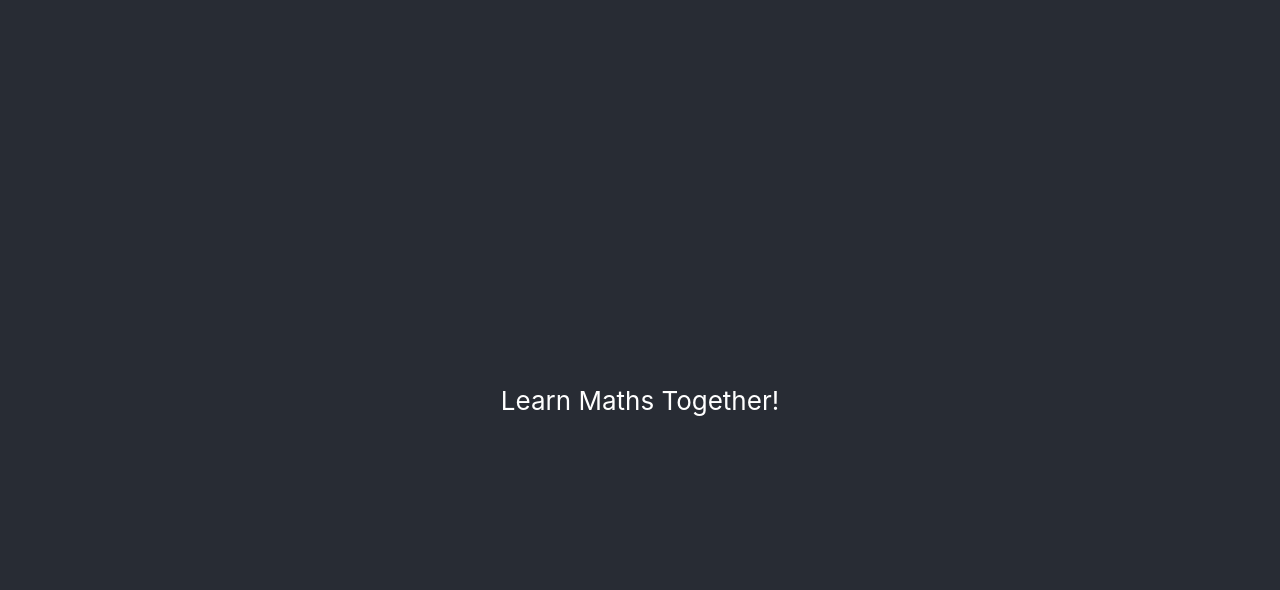
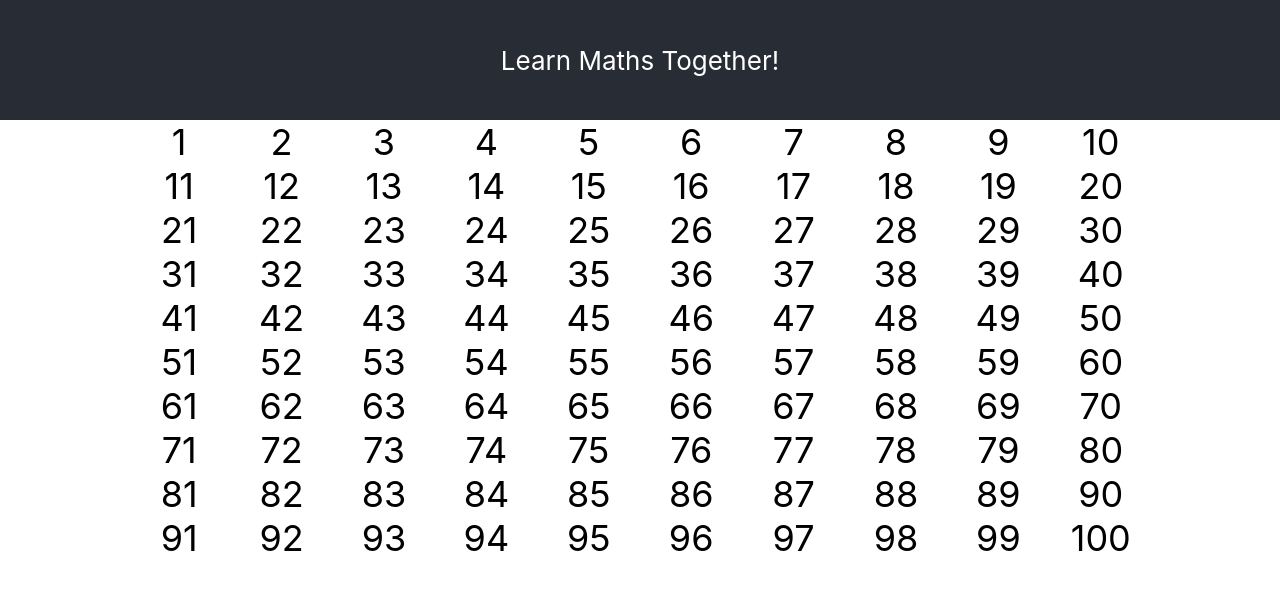
Before and after one commit to michaelcychan/maths-visualised, a React (Create React App) app: page / in a window 1280 px wide. Shown: the top 590 px of the page. Built offline with nearby package versions, Linux system fonts and the light colour scheme.

Commit message:
create GenerateNumberGrid component and show a number grid on page

```diff
--- a/package.json
+++ b/package.json
@@ -9,6 +9,7 @@
     "@types/node": "^16.18.3",
     "@types/react": "^18.0.25",
     "@types/react-dom": "^18.0.8",
+    "prop-types": "^15.8.1",
     "react": "^18.2.0",
     "react-dom": "^18.2.0",
     "react-scripts": "5.0.1",
--- a/src/App.css
+++ b/src/App.css
@@ -4,7 +4,7 @@
 
 .App-header {
   background-color: #282c34;
-  min-height: 100vh;
+  min-height: 15vh;
   display: flex;
   flex-direction: column;
   align-items: center;
@@ -16,3 +16,17 @@
 .App-link {
   color: #61dafb;
 }
+
+#number-grid-container {
+  margin-left: auto;
+  margin-right: auto;
+  display: grid;
+  max-width: 80%;
+  grid-template-columns: 1fr 1fr 1fr 1fr 1fr 1fr 1fr 1fr 1fr 1fr;
+}
+
+#number-grid-container > div {
+  background-color: white;
+  text-align: center;
+  font-size: 36px;
+}
--- a/src/App.tsx
+++ b/src/App.tsx
@@ -1,8 +1,14 @@
 import React from 'react';
+import PropTypes from 'prop-types';
 
 import './App.css';
 
+import {GenerateNumberGrid} from './components/generateNumberGrid'
+
 function App() {
+
+  const arrayNum: Number[] = Array.from(Array(100).keys()).map(x => x+1);
+
   return (
     <div className="App">
       <header className="App-header">
@@ -10,6 +16,9 @@ function App() {
           Learn Maths Together!
 
       </header>
+      <section>
+        <GenerateNumberGrid arrayNum={arrayNum}/>
+      </section>
     </div>
   );
 }
--- /dev/null
+++ b/src/components/generateNumberGrid.tsx
@@ -0,0 +1,9 @@
+export const GenerateNumberGrid = (props: any) => {
+  return (
+    <section id="number-grid-container">
+      {props.arrayNum.map((num: Number) => {
+        return <div id={num.toString()} key={num.toString()}>{num.toString()}</div>
+      })}
+    </section>
+  );
+}
```
Also changed, not shown: 1 other file (tests, documents, lock files or other folders).
